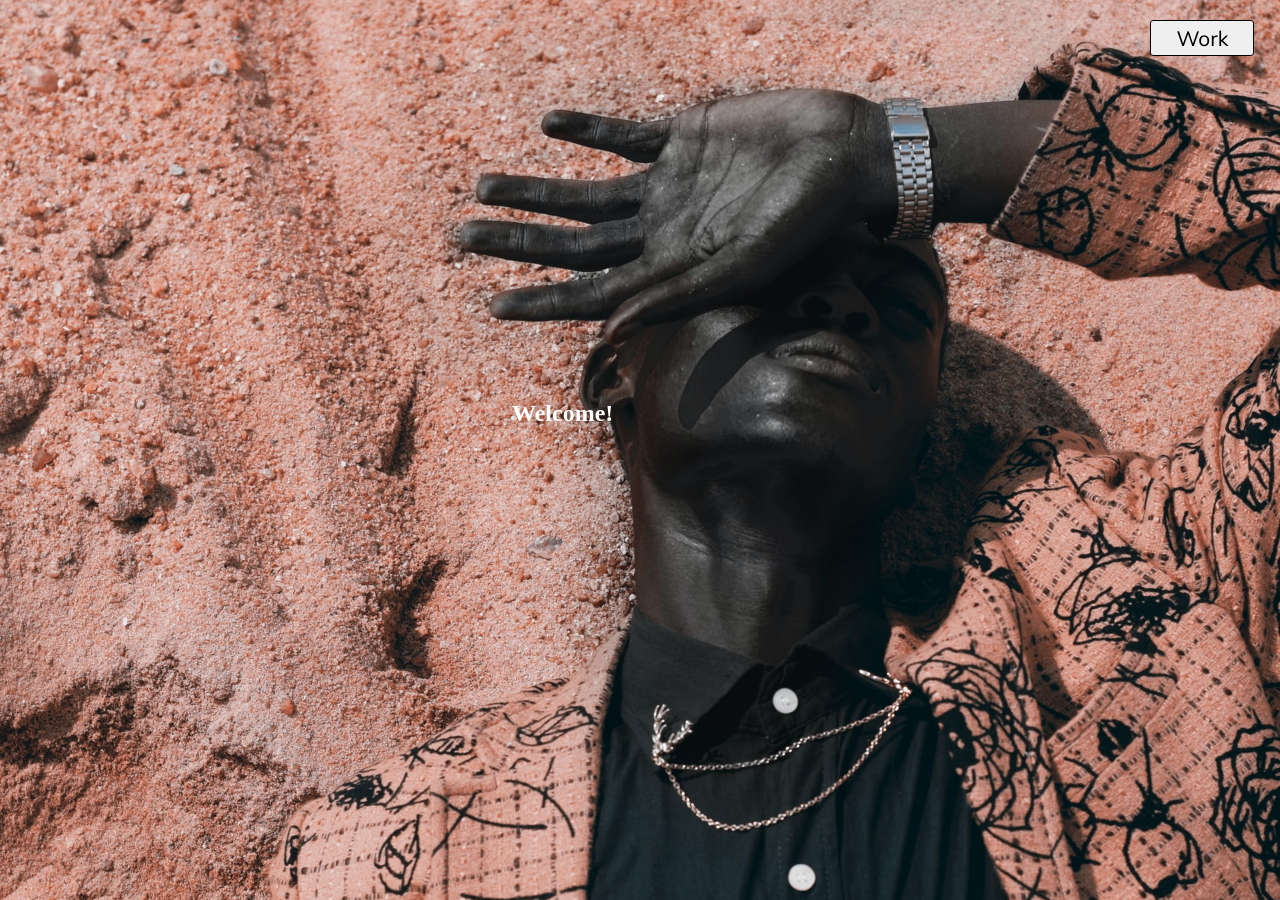
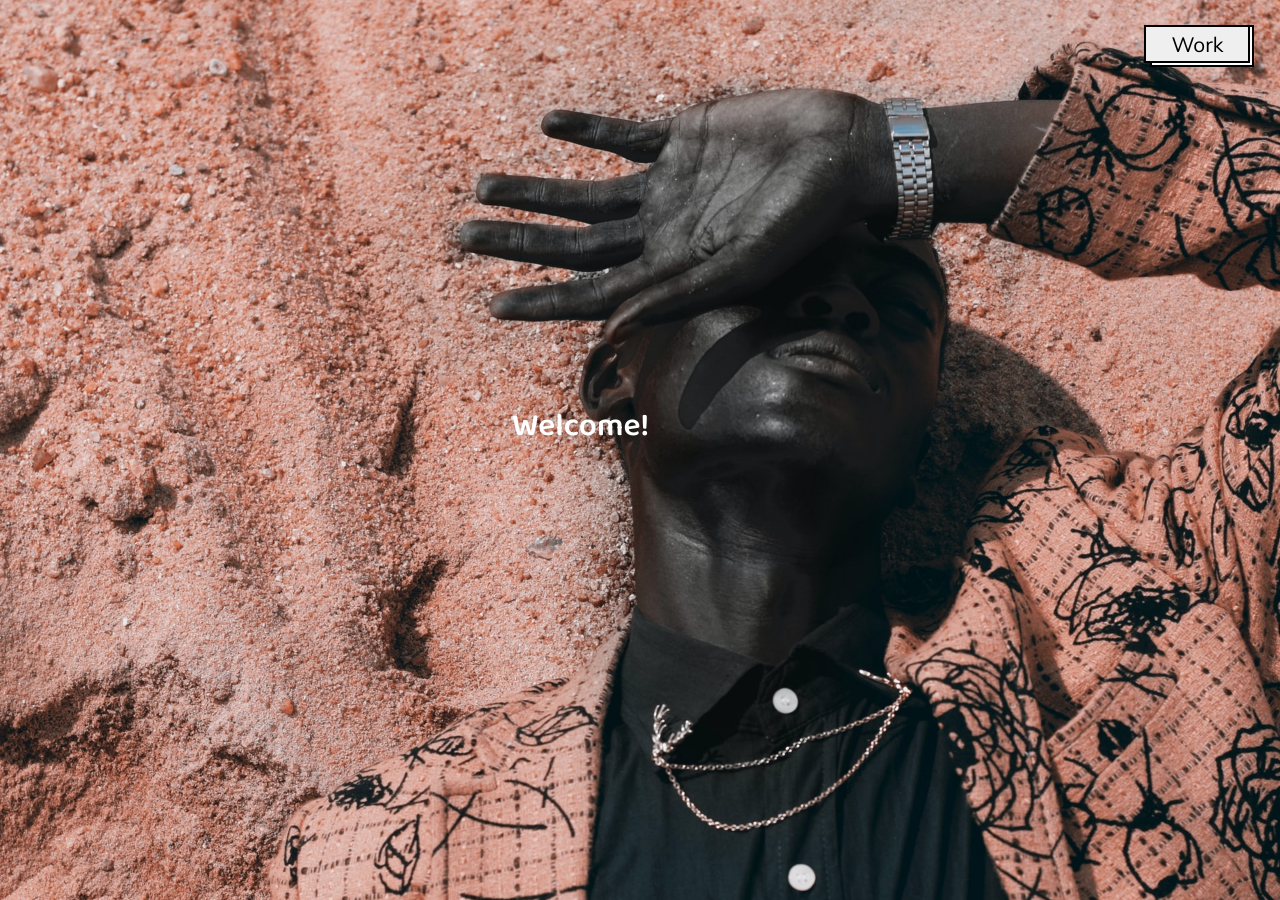
Before and after one commit to GustavoBenedito/site_parallax, a plain HTML site: page index.html in a window 1280 px wide. Shown: the top 900 px of the page. Drawn offline with Linux system fonts and the light colour scheme.

Commit message:
progress

```diff
--- a/styles/styles.css
+++ b/styles/styles.css
@@ -24,6 +24,10 @@ img{
     width:95%;
     height:300px;
 }
+h1{
+    font-family:Var(--font-primary);
+    font-size:2em;
+}
 p{
     font-family:var(--font-secundary);
 }
@@ -34,19 +38,32 @@ p{
 .work{
     position:absolute;
     right:2%;
-    top:20%;
+    top:25%;
+    background:white;
+    width:100px;
+    display:flex;
+    justify-content:center;
+    border:2px solid black;
+
+}
+
+.work button{
+    padding:0.2em 1.2em 0.2em 1.2em;
+    font-family:var(--font-action);
+    font-size:1.3em;
+    border:2px solid black;
+    transform: translate(-5px, -2px);
+    transition: 0.3s;
+}
+.work button:hover{
+
+    transform: translate(-10px, -5px);
+
 }
 .welcome{
     position:absolute;
     top:50%;
     left:40%;
-}
-.work button{
-    padding:0.2em 1.2em 0.2em 1.2em;
-    font-family:var(--font-action);
-    font-size:1.3em;
-    border:1px solid black;
-    border-radius:0.15em;
 }
 .text-center{
     text-align: center;
```
